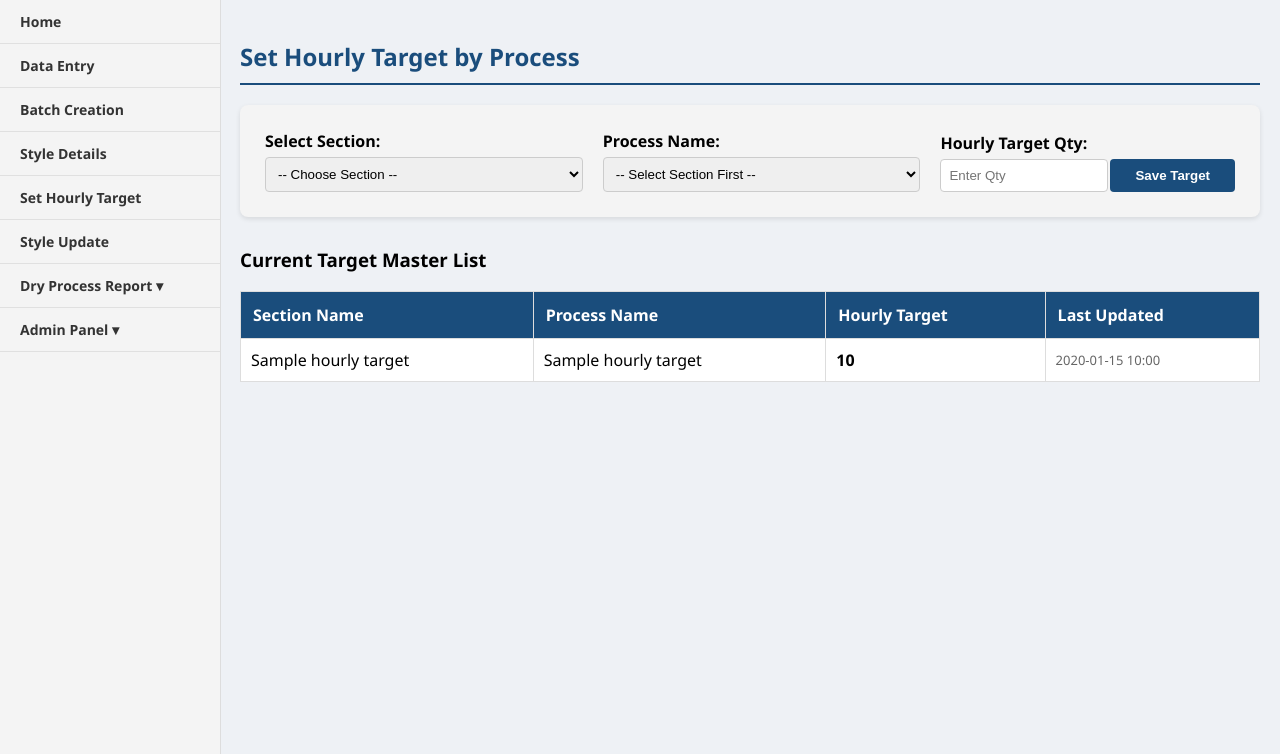
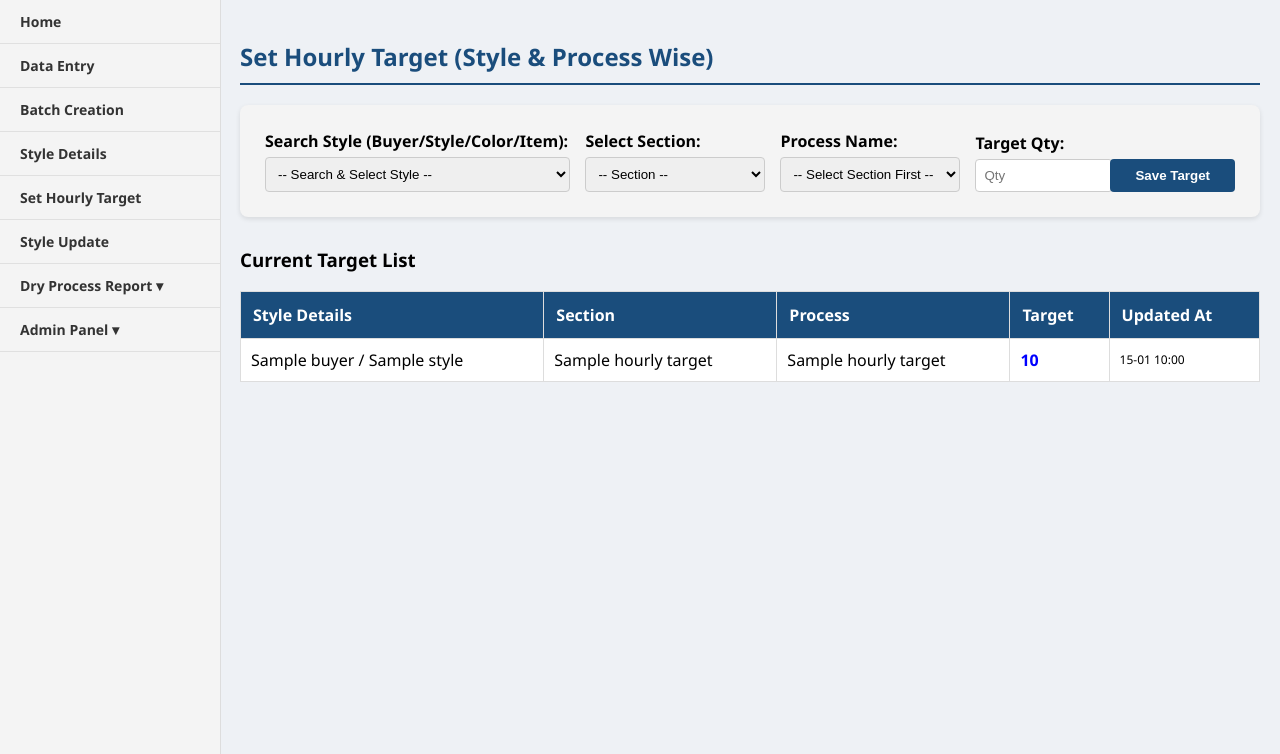
Before and after one commit to IE-SQUARE/Garments-Production-System, a Flask app: page /set_hourly_target in a window 1280 px wide. Shown: the part 45-799 px from the top of the page. Run offline with Flask 3, Linux system fonts and the light colour scheme; the visitor is signed in with stand-in values (Sample User, id 1); a database or web service that is not in the repository returns one stand-in record (values such as "Sample title"); data that the repository does not hold is empty; some libraries are stand-ins or nearby versions.

Commit message:
Update set_target.html

```diff
--- a/templates/set_target.html
+++ b/templates/set_target.html
@@ -3,33 +3,42 @@
 {% block content %}
 <div class="container-fluid">
     <h2 style="margin-bottom: 20px; color: #1a4d7c; border-bottom: 2px solid #1a4d7c; padding-bottom: 10px;">
-        Set Hourly Target by Process
+        Set Hourly Target (Style & Process Wise)
     </h2>
 
     <form method="POST" style="margin-bottom: 30px; background: #f4f4f4; padding: 25px; border-radius: 8px; box-shadow: 0 2px 5px rgba(0,0,0,0.1);">
-        <div style="display: flex; gap: 20px; flex-wrap: wrap; align-items: flex-end;">
+        <div style="display: flex; gap: 15px; flex-wrap: wrap; align-items: flex-end;">
 
-            <div style="flex: 1; min-width: 200px;">
+            <div style="flex: 2; min-width: 300px;">
+                <label style="font-weight: bold; display: block; margin-bottom: 5px;">Search Style (Buyer/Style/Color/Item):</label>
+                <select name="style_label" id="style_search" required style="width: 100%; padding: 8px; border-radius: 4px; border: 1px solid #ccc;">
+                    <option value="">-- Search & Select Style --</option>
+                    {% for m in master_rows %}
+                        <option value="{{ m }}">{{ m }}</option>
+                    {% endfor %}
+                </select>
+            </div>
+
+            <div style="flex: 1; min-width: 180px;">
                 <label style="font-weight: bold; display: block; margin-bottom: 5px;">Select Section:</label>
                 <select name="section" id="section_select" onchange="loadProcesses()" required style="width: 100%; padding: 8px; border-radius: 4px; border: 1px solid #ccc;">
-                    <option value="">-- Choose Section --</option>
+                    <option value="">-- Section --</option>
                     {% for s in sections %}
-                        {# তোমার কোডে s.section থাকলে s.section দাও, অথবা শুধু s দাও app.py এর ডাটা অনুযায়ী #}
                         <option value="{{ s }}">{{ s }}</option>
                     {% endfor %}
                 </select>
             </div>
 
-            <div style="flex: 1; min-width: 200px;">
+            <div style="flex: 1; min-width: 180px;">
                 <label style="font-weight: bold; display: block; margin-bottom: 5px;">Process Name:</label>
                 <select name="process" id="process_select" required style="width: 100%; padding: 8px; border-radius: 4px; border: 1px solid #ccc;">
                     <option value="">-- Select Section First --</option>
                 </select>
             </div>
 
-            <div style="width: 150px;">
-                <label style="font-weight: bold; display: block; margin-bottom: 5px;">Hourly Target Qty:</label>
-                <input type="number" name="target" placeholder="Enter Qty" required style="width: 100%; padding: 8px; border-radius: 4px; border: 1px solid #ccc;">
+            <div style="width: 120px;">
+                <label style="font-weight: bold; display: block; margin-bottom: 5px;">Target Qty:</label>
+                <input type="number" name="target" placeholder="Qty" required style="width: 100%; padding: 8px; border-radius: 4px; border: 1px solid #ccc;">
             </div>
 
             <div>
@@ -40,29 +49,25 @@
         </div>
     </form>
 
-    <h3>Current Target Master List</h3>
+    <h3>Current Target List</h3>
     <table border="1" style="width: 100%; border-collapse: collapse; background: white;">
         <thead>
             <tr style="background: #1a4d7c; color: white; text-align: left;">
-                <th style="padding: 12px; border: 1px solid #ddd;">Section Name</th>
-                <th style="padding: 12px; border: 1px solid #ddd;">Process Name</th>
-                <th style="padding: 12px; border: 1px solid #ddd;">Hourly Target</th>
-                <th style="padding: 12px; border: 1px solid #ddd;">Last Updated</th>
+                <th style="padding: 12px; border: 1px solid #ddd;">Style Details</th>
+                <th style="padding: 12px; border: 1px solid #ddd;">Section</th>
+                <th style="padding: 12px; border: 1px solid #ddd;">Process</th>
+                <th style="padding: 12px; border: 1px solid #ddd;">Target</th>
+                <th style="padding: 12px; border: 1px solid #ddd;">Updated At</th>
             </tr>
         </thead>
         <tbody>
             {% for t in targets %}
             <tr>
+                <td style="padding: 10px; border: 1px solid #ddd;">{{ t.buyer }} / {{ t.style }}</td>
                 <td style="padding: 10px; border: 1px solid #ddd;">{{ t.section_name }}</td>
                 <td style="padding: 10px; border: 1px solid #ddd;">{{ t.process_name }}</td>
-                <td style="padding: 10px; border: 1px solid #ddd; font-weight: bold;">{{ t.target_qty }}</td>
-                <td style="padding: 10px; border: 1px solid #ddd; font-size: 13px; color: #666;">
-                    {{ t.updated_at.strftime('%Y-%m-%d %H:%M') if t.updated_at else '' }}
-                </td>
-            </tr>
-            {% else %}
-            <tr>
-                <td colspan="4" style="text-align: center; padding: 20px; color: #888;">No data found</td>
+                <td style="padding: 10px; border: 1px solid #ddd; font-weight: bold; color: blue;">{{ t.target_qty }}</td>
+                <td style="padding: 10px; border: 1px solid #ddd; font-size: 12px;">{{ t.updated_at.strftime('%d-%m %H:%M') if t.updated_at else '' }}</td>
             </tr>
             {% endfor %}
         </tbody>
@@ -73,12 +78,9 @@
 function loadProcesses() {
     var section = document.getElementById("section_select").value;
     var processSelect = document.getElementById("process_select");
-
-    // লোডিং অবস্থা
     processSelect.innerHTML = '<option value="">Loading...</option>';
 
     if (section) {
-        // app.py এর রুট অনুযায়ী কল করা হচ্ছে
         fetch('/get_processes_for_target/' + encodeURIComponent(section))
             .then(response => response.json())
             .then(data => {
@@ -89,14 +91,11 @@ function loadProcesses() {
                     option.text = p;
                     processSelect.appendChild(option);
                 });
-            })
-            .catch(error => {
-                console.error('Error:', error);
-                processSelect.innerHTML = '<option value="">Error Loading</option>';
             });
     } else {
         processSelect.innerHTML = '<option value="">-- Select Section First --</option>';
     }
 }
 </script>
+
 {% endblock %}
```
